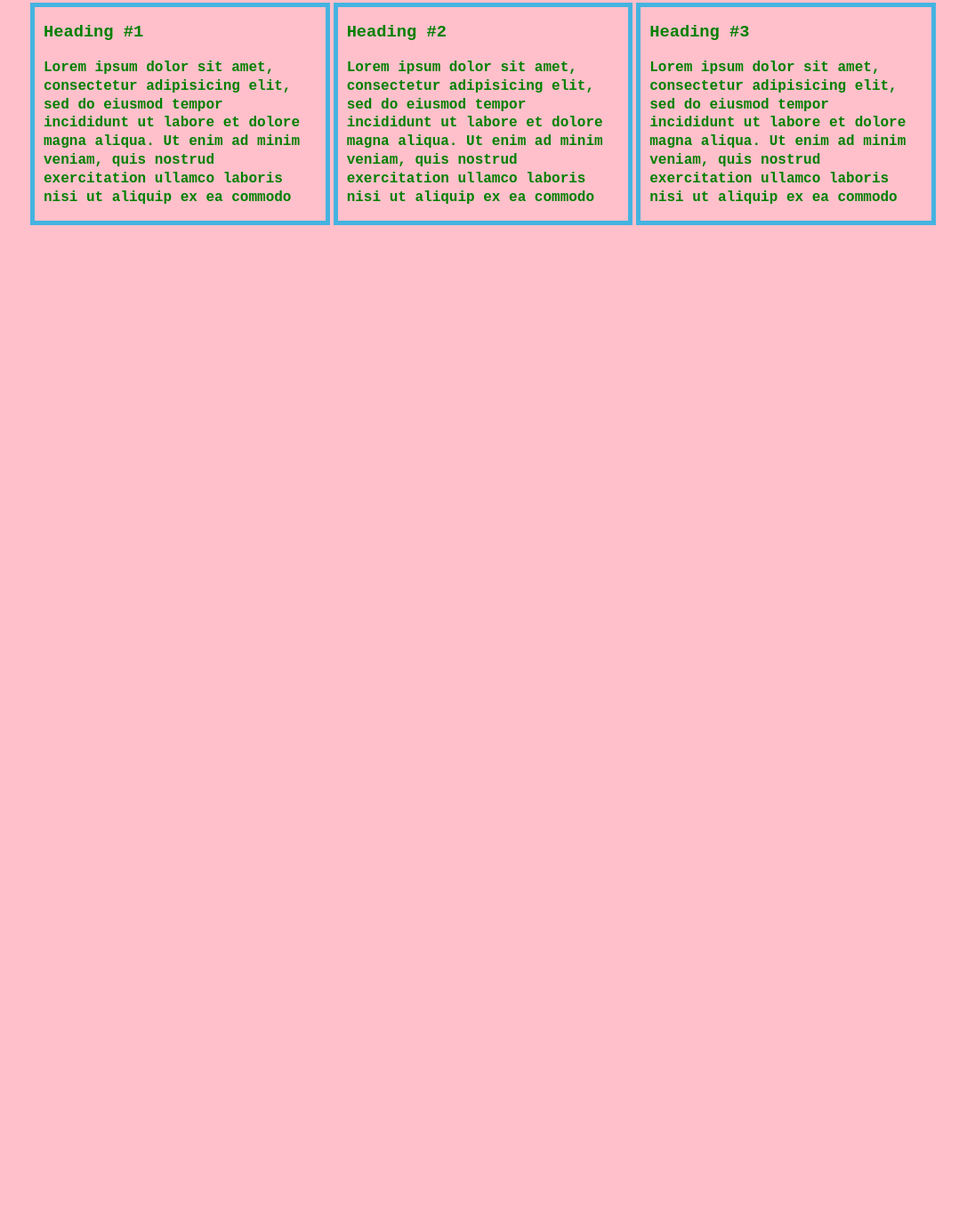
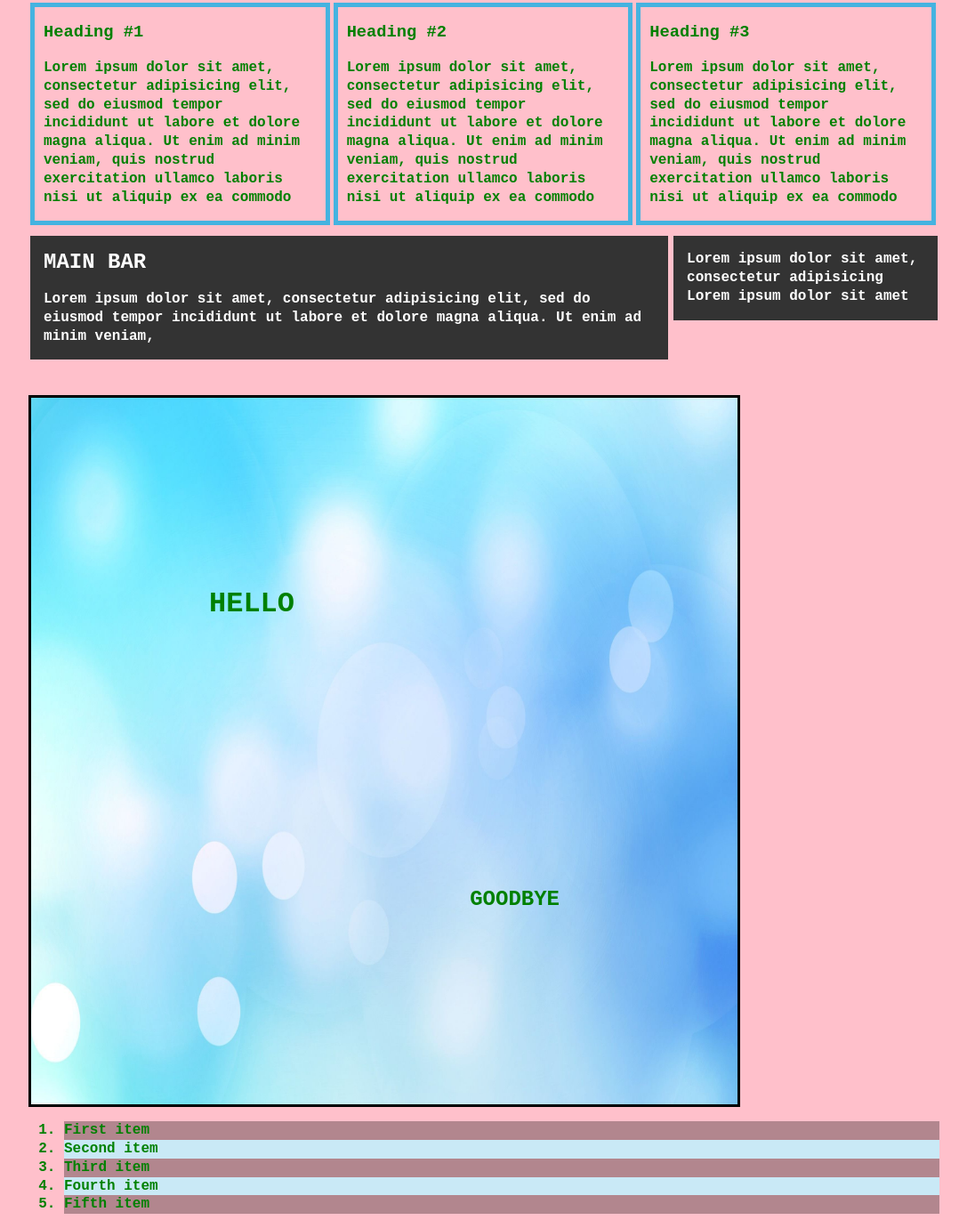
Before and after one commit to MittalMadhav/CSSCRASH, a plain HTML site: page theCheatSheet/index.html in a window 1280 px wide. Shown: the part 1168-2548 px from the top of the page at 89% size, without its empty margins (96-1183 px from the left). Before the commit the page ends 1423 px from the top, so only its background shows below. Drawn offline with Linux system fonts and the light colour scheme.

Commit message:
fifth commit; ended cheatsheet

```diff
--- a/theCheatSheet/css/style.css
+++ b/theCheatSheet/css/style.css
@@ -166,5 +166,79 @@ body
 	padding: 0px 10px;
 	margin: 2px;
 	box-sizing: border-box;
+}
 
+#mainBar
+{
+	float: left;
+	width: 70%;
+	box-sizing: border-box;
+	background-color: #333;
+	color: white;
+	padding: 0px 15px;
+	margin: 10px 2px;
 }
+
+#sideBar
+{
+	float: right;
+	width: 29%;
+	box-sizing: border-box;
+	background-color: #333;
+	color: white;
+	padding: 0px 15px;
+	margin: 10px 2px;
+}
+
+.p-box
+{
+	width: 800px;
+	height: 800px;
+	border: 3px black solid;
+	margin-top: 30px;
+
+	background-image: url("../images/bg.jpg");
+	background-position: center center;
+	background-size: 800px 800px;
+	box-sizing: border-box;
+
+
+	position: relative;
+}
+
+.p-box h1
+{
+	position: absolute;
+	top: 200px;
+	left: 200px;
+}
+
+.p-box h2
+{
+	position: absolute;
+	bottom: 200px;
+	right: 200px;
+}
+
+.fixedStuff
+{
+	position: fixed;
+	top: 400px;
+}
+
+.fixedStuff2
+{
+	position: fixed;
+	top: 430px;
+}
+
+
+.mylist li:nth-child(even)
+{
+	background: #c9e9f6;
+}
+
+.mylist li:nth-child(odd)
+{
+	background: #B2868E;
+}
--- a/theCheatSheet/index.html
+++ b/theCheatSheet/index.html
@@ -71,6 +71,8 @@
 			</form>
 			<hr>
 
+			<!-- This is the Even Float section -->
+
 			<div class = "parallelBoxes">
 				<h3>Heading #1</h3>
 					<p>Lorem ipsum dolor sit amet, consectetur adipisicing elit, sed do eiusmod
@@ -97,7 +99,43 @@
 
 			<div class = "clr"></div>
 
+
+			<!-- This is the Uneven Float section -->
+
+			<div id="mainBar">
+				<h2>MAIN BAR</h2>
+				<p>Lorem ipsum dolor sit amet, consectetur adipisicing elit, sed do eiusmod
+				tempor incididunt ut labore et dolore magna aliqua. Ut enim ad minim veniam,
+				</p>
+			</div>
+
+			<div id="sideBar">
+				<p>Lorem ipsum dolor sit amet, consectetur adipisicing
+					Lorem ipsum dolor sit amet
+				</p>
+			</div>
+
+			<div class="clr"></div>
+
+			<div class="p-box">
+				<h1>HELLO</h1>
+				<h2>GOODBYE</h2>
+			</div>
+
+			<!--This is the list section-->
+
+			<ol class="mylist">
+				<li>First item</li>
+				<li>Second item</li>
+				<li>Third item</li>
+				<li>Fourth item</li>
+				<li>Fifth item</li>
+			</ol>
+
 		</div> <!--container-->
+
+		<a class = "fixedStuff button" href="#">Dogs</a>
+		<a class = "fixedStuff2 button" href="#">Cats</a>
 
 	</body>
 
```
Also changed, not shown: theCheatSheet/images/bg.jpg (added).
